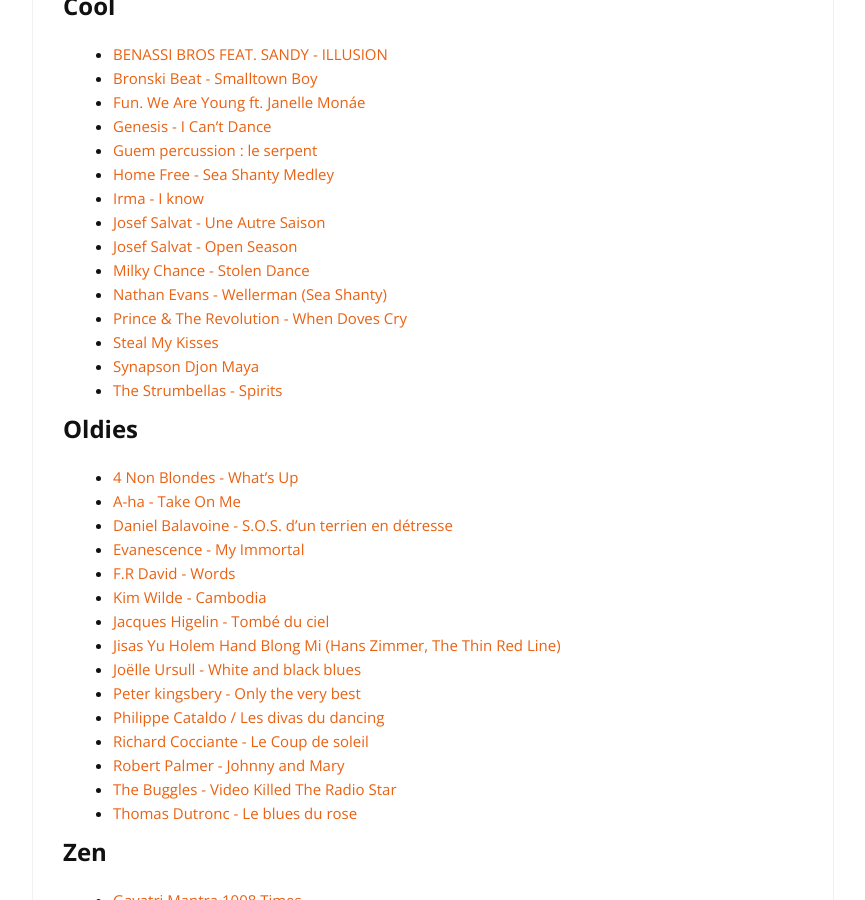
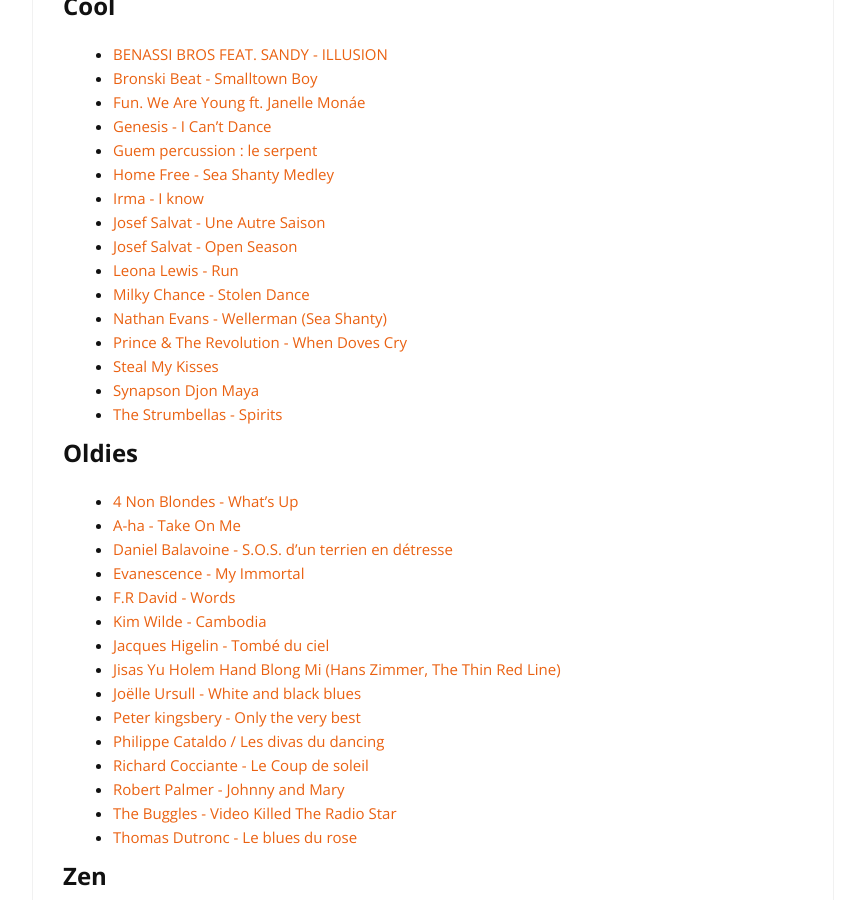
Before and after one commit to cylmat/cylmat.github.io, a Jekyll site: the page built from _pages/musics.md, in a window 1280 px wide and 900 px high, scrolled down 1363 px. Shown: the whole window, without its empty margins (207-1072 px from the left). Built offline with Jekyll 4.4.1, drawn with Linux system fonts in a browser that asks for light colours; nearby versions of some CDN libraries.

Commit message:
Update musics.md

```diff
--- a/_pages/musics.md
+++ b/_pages/musics.md
@@ -65,6 +65,7 @@
 - [Irma - I know](https://www.youtube.com/watch?v=Mus0XbaGx0M)
 - [Josef Salvat - Une Autre Saison](https://www.youtube.com/watch?v=X1yS8sDj9v4)
 - [Josef Salvat - Open Season](https://www.youtube.com/watch?v=AXiMS5XW6kA)
+- [Leona Lewis - Run](https://www.youtube.com/watch?v=1kucPRPhP2c)
 - [Milky Chance - Stolen Dance](https://www.youtube.com/watch?v=iX-QaNzd-0Y)
 - [Nathan Evans - Wellerman (Sea Shanty)](https://www.youtube.com/watch?v=qP-7GNoDJ5c)
 - [Prince & The Revolution - When Doves Cry](https://www.youtube.com/watch?v=UG3VcCAlUgE)
```
